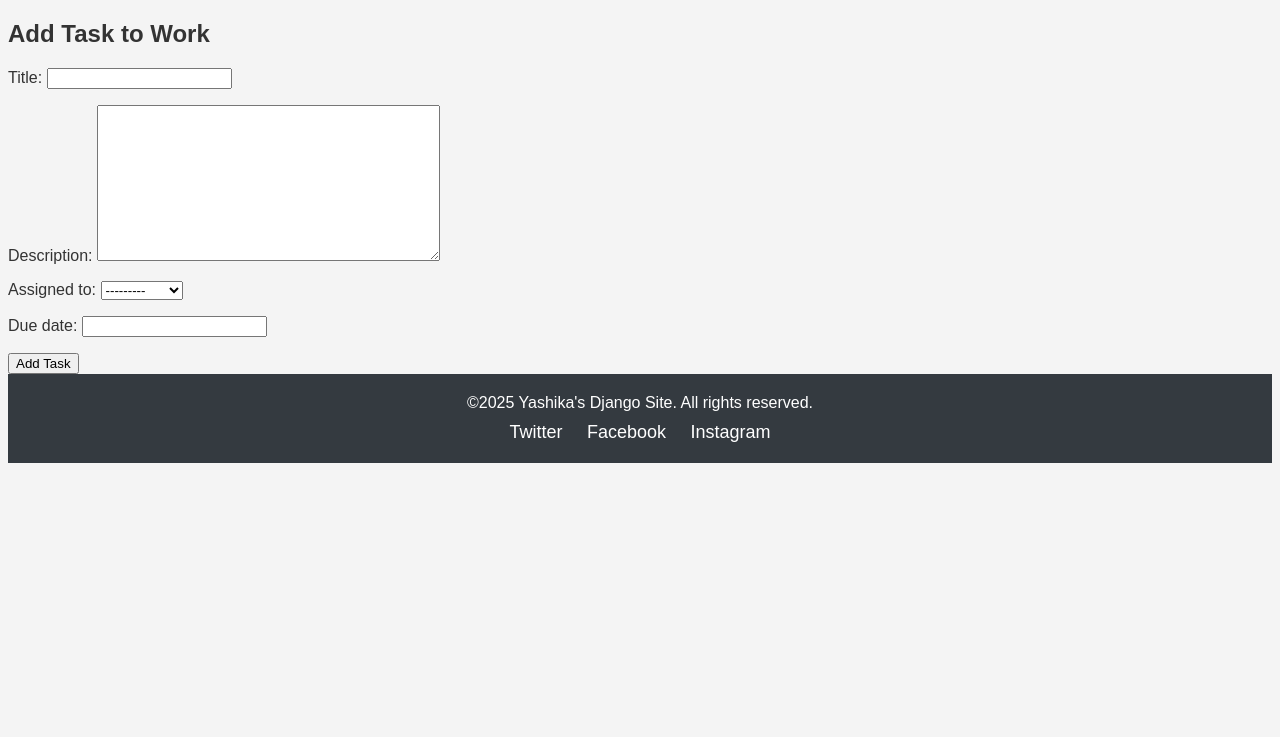
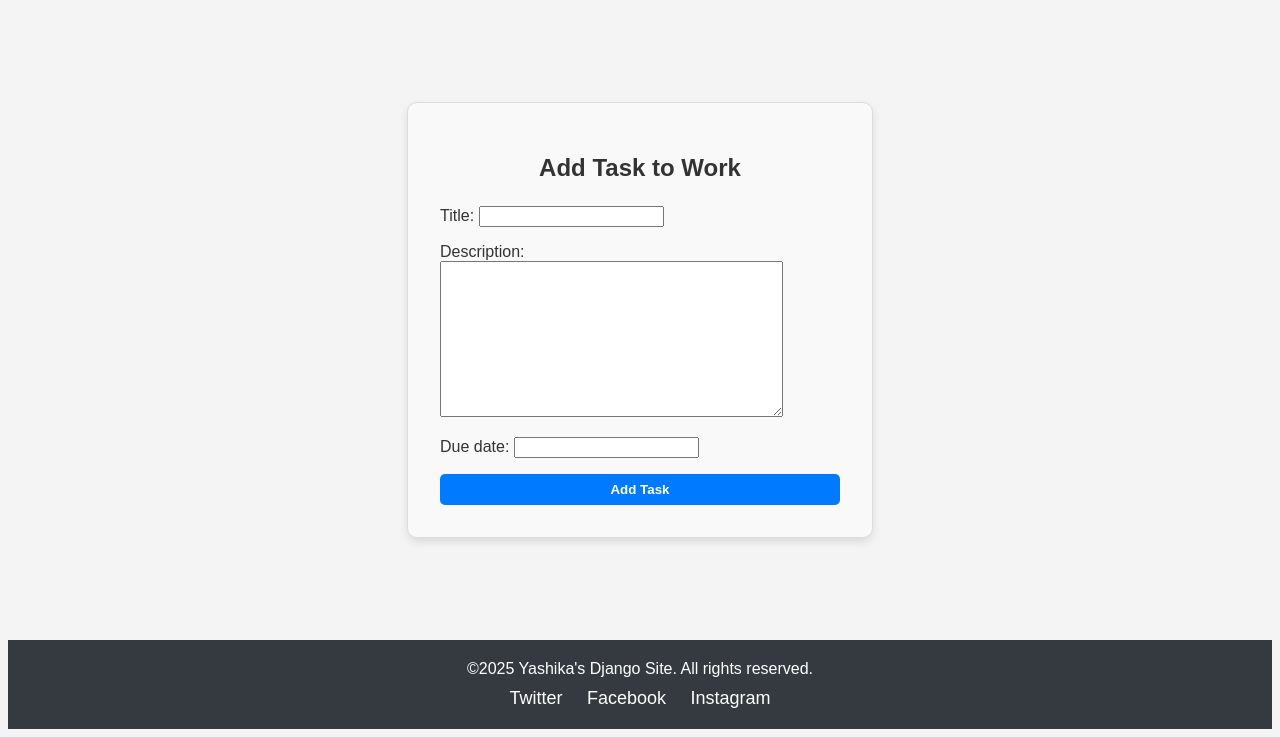
Before and after one commit to B00150149/B00150149_WebFrameworkDevelopment, a Django app: page /createTask/2/ in a window 1280 px wide. Shown: the part 69-806 px from the top of the page. Before the commit the page ends 532 px from the top, so only its background shows below. Run offline with Django 5.2, Linux system fonts and the light colour scheme; data comes from the database, SQL or seed files in the repository; both versions use the stored data as it was before the commit.

Commit message:
removed assignedto fireld from task
1) removed assigned_to attribute from Tasks

2) login, register, createTasks fixing front end

```diff
--- a/LeisureProject/leisureProjects/forms.py
+++ b/LeisureProject/leisureProjects/forms.py
@@ -78,7 +78,7 @@ class ChallengeForm(forms.ModelForm):
 class TaskForm(forms.ModelForm):
     class Meta:
         model = Task
-        fields = ['title', 'description', 'assigned_to', 'due_date']
+        fields = ['title', 'description',  'due_date'] #'assigned_to',
 
 # Form for creating challenge reviews
 class ChallengeReviewForm(forms.ModelForm):
--- a/LeisureProject/leisureProjects/models.py
+++ b/LeisureProject/leisureProjects/models.py
@@ -76,7 +76,7 @@ class Task(models.Model):
     project = models.ForeignKey(Project, on_delete=models.CASCADE)
     title = models.CharField(max_length=200)
     description = models.TextField()
-    assigned_to = models.ForeignKey(User, on_delete=models.SET_NULL, null=True, blank=True)
+    #assigned_to = models.ForeignKey(User, on_delete=models.SET_NULL, null=True, blank=True)
     completed = models.BooleanField(default=False)
     due_date = models.DateTimeField(null=True, blank=True)
 
--- /dev/null
+++ b/LeisureProject/leisureProjects/static/css/login.css
@@ -0,0 +1,48 @@
+ .login-container {
+    display: flex;
+    justify-content: center;
+    align-items: center;
+    height: 80vh;
+  }
+
+  .login-box {
+    width: 100%;
+    max-width: 400px;
+    padding: 2rem;
+    border: 1px solid #ddd;
+    border-radius: 10px;
+    background-color: #f9f9f9;
+    box-shadow: 0 4px 8px rgba(0,0,0,0.1);
+  }
+
+  .login-box h2 {
+    text-align: center;
+    margin-bottom: 1.5rem;
+  }
+
+  .login-box button {
+    width: 100%;
+    padding: 0.5rem;
+    background-color: #007BFF;
+    border: none;
+    color: white;
+    font-weight: bold;
+    border-radius: 5px;
+    cursor: pointer;
+  }
+
+  .login-box button:hover {
+    background-color: #0056b3;
+  }
+
+  .login-box a {
+    display: block;
+    text-align: center;
+    margin-top: 1rem;
+    color: #007BFF;
+    text-decoration: none;
+  }
+
+  .login-box a:hover {
+    text-decoration: underline;
+  }
--- a/LeisureProject/leisureProjects/templates/leisureProjects/createTask.html
+++ b/LeisureProject/leisureProjects/templates/leisureProjects/createTask.html
@@ -1,11 +1,17 @@
 {% include 'includes/header.html' %}
 
+{% load static %}
+<link rel="stylesheet" href="{% static 'css/login.css' %}">
 
+    <div class="login-container">
+      <div class="login-box">
         <h2>Add Task to {{ project.name }}</h2>
         <form method="post">
           {% csrf_token %}
           {{ form.as_p }}
           <button type="submit">Add Task</button>
         </form>
+      </div>
+    </div>
 
 {% include 'includes/footer.html' %}
```
Also changed, not shown: LeisureProject/leisureProjects/templates/leisureProjects/login.html (+6 -1 lines), LeisureProject/leisureProjects/templates/leisureProjects/register.html (+7 -0 lines), LeisureProject/db.sqlite3, LeisureProject/leisureProjects/migrations/0017_remove_task_assigned_to.py (added). Lines whose indentation alone changed are shown as unchanged.
